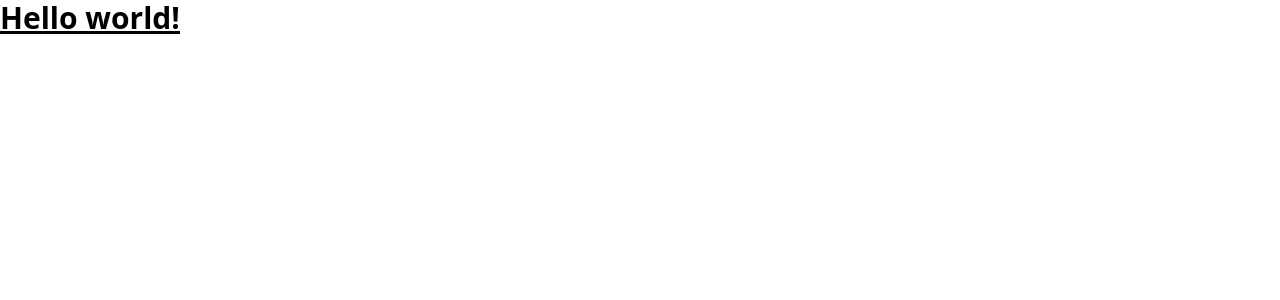
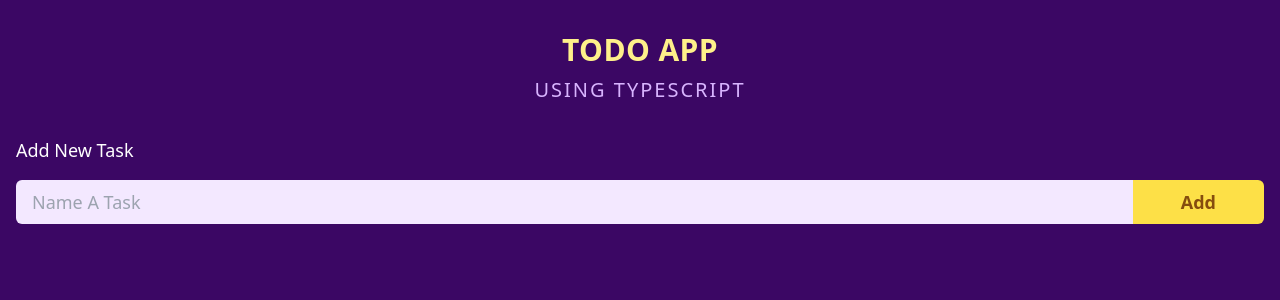
Before and after one commit to SujayGowdaa/todo-app, a React (Vite) app: page / in a window 1280 px wide. Shown: the top 300 px of the page. Built offline with nearby package versions, Linux system fonts and the light colour scheme.

Commit message:
add todo input form

```diff
--- a/src/App.tsx
+++ b/src/App.tsx
@@ -1,9 +1,27 @@
-let name: number | string = 10;
-name = '19';
-console.log(name);
+import { useState } from 'react';
+import AddTask from './components/AddTask';
 
-function App() {
-  return <h1 className='text-3xl font-bold underline'>Hello world!</h1>;
-}
+const App: React.FC = () => {
+  const [todos, setTodos] = useState<string[]>([]);
+
+  console.log(todos);
+  return (
+    <div className=' bg-purple-950 h-screen p-4 '>
+      <div className=' text-center space-y-2 p-4 uppercase tracking-wide'>
+        <h1 className='text-3xl font-bold text-yellow-200'>todo app</h1>
+        <h3 className=' text-xl text-purple-300 font-medium tracking-widest'>
+          using typescript
+        </h3>
+      </div>
+
+      <div className=' pt-4 space-y-4'>
+        <h2 className=' capitalize text-lg text-white font-medium'>
+          add new task
+        </h2>
+        <AddTask setTodos={setTodos} />
+      </div>
+    </div>
+  );
+};
 
 export default App;
--- /dev/null
+++ b/src/components/AddTask.tsx
@@ -0,0 +1,32 @@
+import { useState } from 'react';
+
+interface PropTypes {
+  setTodos: React.Dispatch<React.SetStateAction<string[]>>;
+}
+
+export default function AddTask({ setTodos }: PropTypes) {
+  const [task, setTask] = useState<string>('');
+
+  function handleSubmit(e: React.FormEvent) {
+    e.preventDefault();
+    if (task.trim() !== '') {
+      setTodos((prev) => [...prev, task.trim()]);
+      setTask('');
+    }
+  }
+
+  return (
+    <form className=' flex' onSubmit={(e) => handleSubmit(e)}>
+      <input
+        type='text'
+        placeholder='name a task'
+        className=' px-4 py-2 text-lg rounded-l-md w-full outline-none bg-purple-100 focus:bg-white placeholder:capitalize transition-all duration-200'
+        onChange={(e) => setTask(e.target.value)}
+        value={task}
+      />
+      <button className=' capitalize px-12 py-2 font-semibold  text-lg text-yellow-800 hover:text-orange-700 rounded-r-md bg-yellow-300 hover:bg-yellow-400 transition-all duration-200'>
+        add
+      </button>
+    </form>
+  );
+}
```
